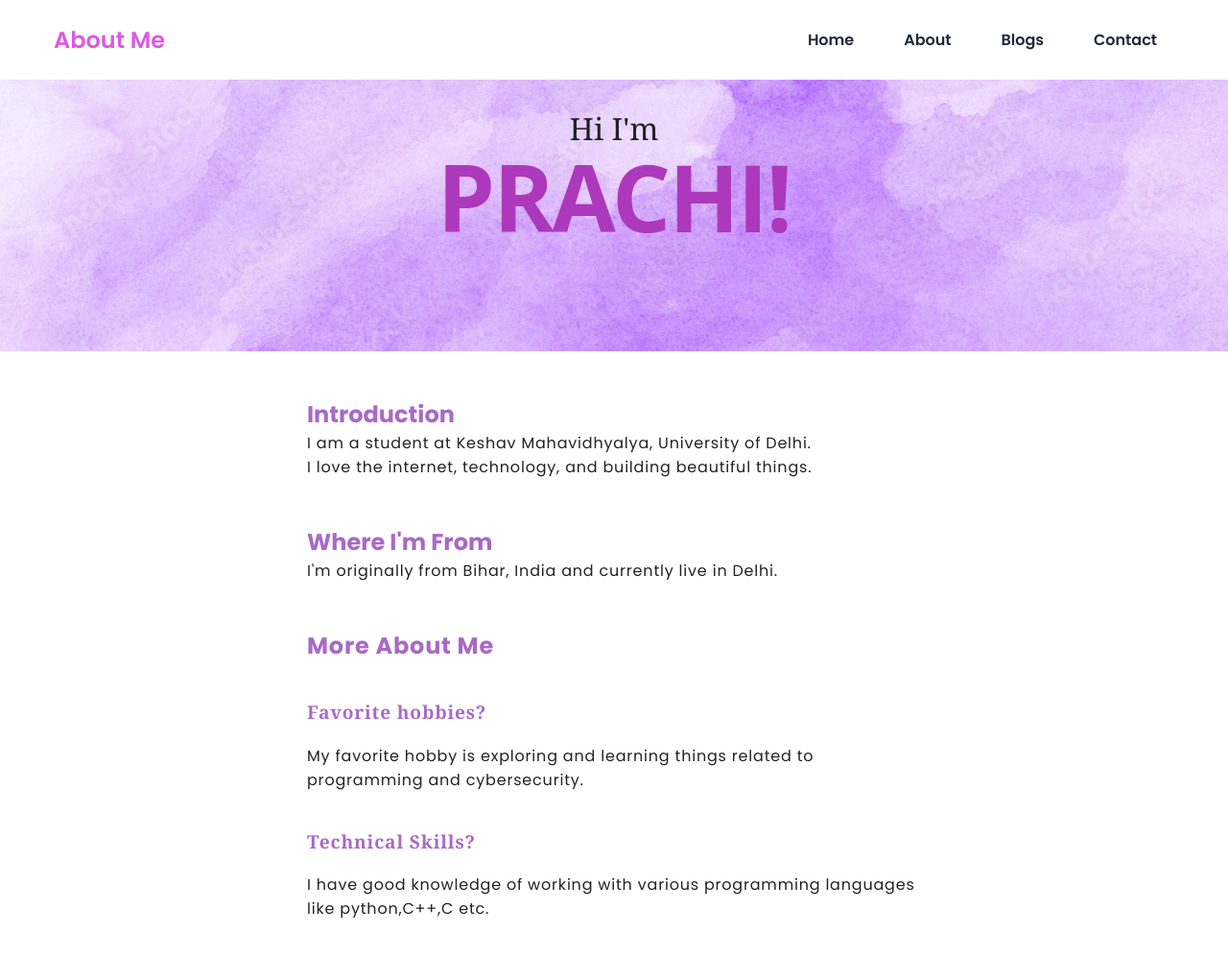
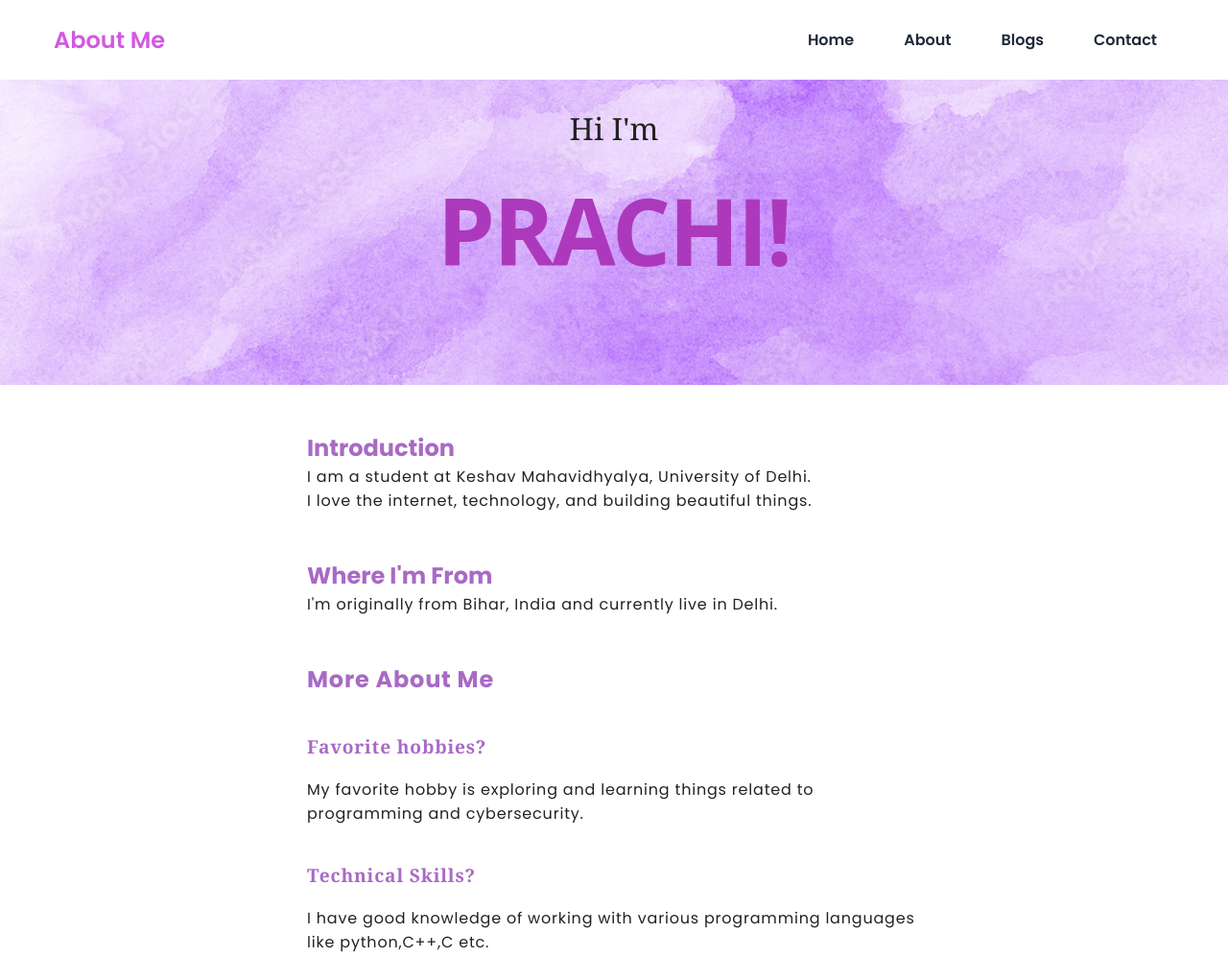
Before and after one commit to Fillinup/prachikumari.github.io, a plain HTML site: page about.html in a window 1280 px wide. Shown: the top 997 px of the page at 96% size. Drawn offline with nearby package versions, Linux system fonts and the light colour scheme.

Commit message:
Add files via upload

```diff
--- a/about.html
+++ b/about.html
@@ -1,5 +1,7 @@
 <link href="https://cdn.jsdelivr.net/npm/remixicon@4.1.0/fonts/remixicon.css" rel="stylesheet" />
 <link rel="stylesheet" href="style2.css">
+<title>About me</title>
+<body>
 <nav>
     <div class="nav__content">
         <div class="logo"><a href="#">About Me</a></div>
@@ -35,6 +37,8 @@
       <h2 class="more__parts">Technical Skills?</h2>
       <p>I have good knowledge of working with various programming languages like python,C++,C etc.</p>
   </section>
+
+</body>
   <footer class="content-footer">
     <p>copyright<sup>©</sup>2024</p>
 </footer>
--- a/style.css
+++ b/style.css
@@ -3,8 +3,8 @@
 @import url('https://fonts.googleapis.com/css2?family=Poppins:wght@400;600;700&display=swap');
 
 :root{
-    --primary-color: #de58e2;
-    --primary-color-dark: #cc33c4;
+    --primary-color: #d258e2;
+    --primary-color-dark: #ba33cc;
     --secondary-color: #c969e0;
     --text-dark: #1f2937;
     --text-light: #6b7280;
@@ -130,6 +130,7 @@ ul li a:hover{
     line-height: 3rem;
     color: var(--text-dark);
     margin-bottom: 1rem;
+    margin-top: 2rem;
 }
 
 .title span{
--- a/style2.css
+++ b/style2.css
@@ -4,13 +4,14 @@
 
 
 :root{
-    --primary-color: #de58e2;
-    --max-width: 1200px;
-    --primary-color-dark: #cc33c4;
+    --primary-color: #d258e2;
+    --primary-color-dark: #ba33cc;
     --secondary-color: #c969e0;
     --text-dark: #1f2937;
     --text-light: #6b7280;
     --extra-light: #faf5ff;
+    --max-width: 1200px;
+
 }
 
 *{
@@ -86,7 +87,7 @@ ul li a{
     text-decoration: none;
     font-weight: 600;
     color: var(--text-dark);
-    transition: .3s;
+    transition: 0.3s;
 
 }
 
@@ -105,7 +106,7 @@ ul li a:hover{
 }
 
 .masthead {
-  padding: 6em 0;
+  padding: 6em 5em;
   background-size: cover;
   background-repeat: no-repeat;
   border-top: solid 1em #d26ae7;
@@ -122,7 +123,7 @@ ul li a:hover{
 .masthead-heading {
     /* Layout Declarations */
     color: #ac39bb;
-    margin-top: -0.2em;
+    margin-top: 0.2em;
     /* Typography Declarations */
     font-family: "Open Sans", "Helvetica Neue", sans-serif;
     font-weight: bold;
@@ -169,7 +170,6 @@ section > h1 {
 }
 
 .masthead {
-  padding: 6em 0;
   background-image: url('assets/back1.jpg');
   background-size:cover;
   background-repeat: no-repeat;
@@ -183,7 +183,7 @@ section > h1 {
 }
 
 .masthead-heading {
-  margin-top: -0.2em;
+  margin-top: 0.2em;
   font-family: "Open Sans", "Helvetica Neue", sans-serif;
   font-weight: bold;
   font-size: 6em;
@@ -245,16 +245,11 @@ a {
 }
 
 
-@media only screen and (max-width: 700px) {
-    .masthead {
-        padding: 3em 0;
-    }
-    .masthead-heading {
-        font-size: 3em;
-    }
+@media (width < 750px) {
     .content-footer {
         padding: 2em 2.5em;
     }
+
     nav .checkbox{
         display: block;
     }
--- a/style3.css
+++ b/style3.css
@@ -3,19 +3,16 @@
 
 @import url('https://fonts.googleapis.com/css2?family=Poppins:wght@200;300;400;500;600;700;800;900&display=swap');
 
-
-
 :root{
-  --primary-color: #de58e2;
-  --primary-color-dark: #cc33c4;
+  --primary-color: #d258e2;
+  --primary-color-dark: #ba33cc;
   --secondary-color: #c969e0;
-  --text-dark: #0a0c0e;
+  --text-dark: #1f2937;
   --text-light: #6b7280;
   --extra-light: #faf5ff;
   --max-width: 1200px;
 
 }
-
 
 *{
   padding: 0;
@@ -145,7 +142,7 @@ ul li a:hover{
 
 .container .contactInfo{
   width: 50%;
-  display: flex;
+  display:flexbox;
   flex-direction: column;
 }
 
```
Also changed, not shown: contact.html (+1 -1 lines), index.html (+1 -1 lines).
